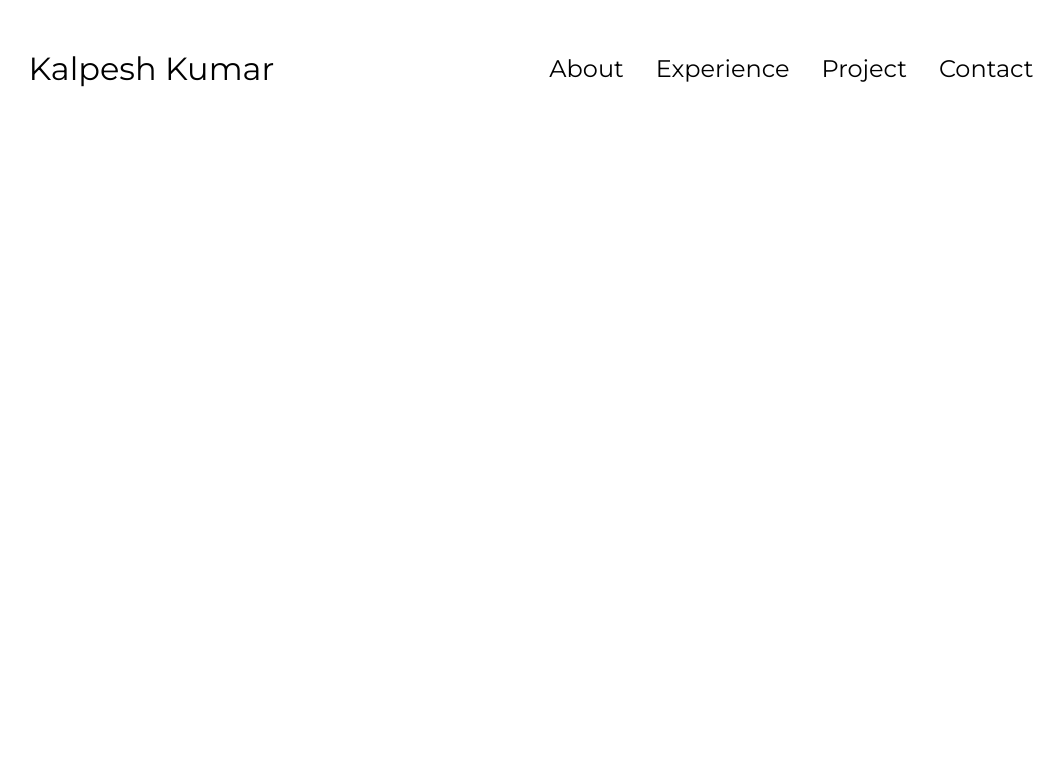
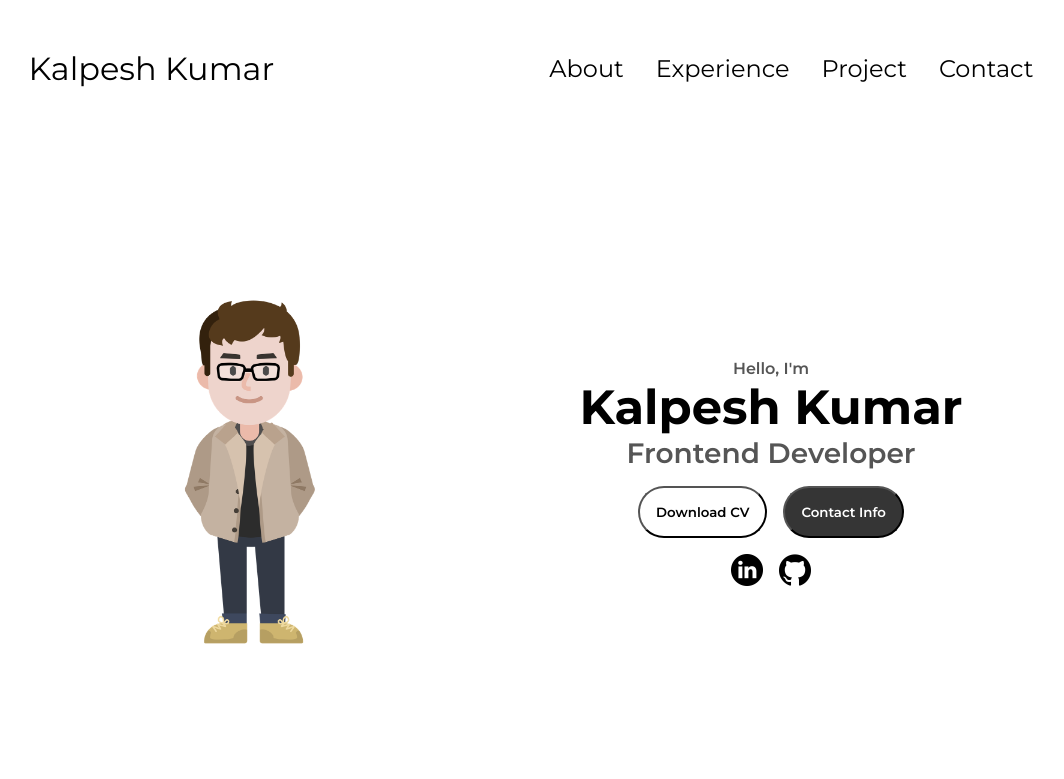
Before and after one commit to KalpeshKumar09/PORTFOLIO-TEMPLATE, a plain HTML site: page index.html in a window 1280 px wide. Shown: the whole page, without its empty margins (109-1173 px from the left). Drawn offline with Linux system fonts and the light colour scheme.

Commit message:
Home Page is added

```diff
--- a/index.html
+++ b/index.html
@@ -39,6 +39,26 @@
     </nav>
 
 
+    <!-- HOME PAGE -->
+     <section id="profile">
+        <div class="section_pic-container">
+            <img src="./assets/character.png" alt="profile picture">
+        </div>
+        <div class="section__text">
+            <p class="section__text__p1">Hello, I'm</p>
+            <h1 class="title">Kalpesh Kumar</h1>
+            <p class="section__text__p2">Frontend Developer</p>
+            <div class="btn-container">
+                <button class="btn btn-color-2" onclick="window.open('./assets/resume-example.pdf')">Download CV</button>
+                <button class="btn btn-color-1" onclick="location.href='#contact'">Contact Info</button>
+            </div>
+            <div class="social-container">
+                <img src="./assets/linkedin.png" alt="My Linkedin profile" class="icon" onclick="location.href='https://www.linkedin.com/in/kalpesh-kumar/'">
+                <img src="./assets/github.png" alt="My GitHub profile" class="icon" onclick="location.href='https://github.com/KalpeshKumar09'">
+            </div>
+        </div>
+     </section>
+
     <script src="app.js"></script>
 </body>
 </html>
--- a/stylesheet.css
+++ b/stylesheet.css
@@ -137,3 +137,106 @@ a:hover{
 .hamburger-icon span:last-child{
     transform: none;
 }
+
+
+/* HOME PAGE */
+section{
+    padding-top: 4vh;
+    height: 96vh;
+    margin: 0 10rem;
+    box-sizing: border-box;
+    min-height: fit-content;
+}
+
+.section-container{
+    display: flex;
+}
+
+#profile{
+    display: flex;
+    justify-content: center;
+    gap: 5rem;
+    height: 80vh;
+}
+
+.section_pic-container{
+    display: flex;
+    height: 400px;
+    width: 400px;
+    margin: auto 0;
+}
+
+.section__text{
+    align-self: center;
+    text-align: center;
+}
+
+.section__text p{
+    font-weight: 600;
+}
+
+.section__text__p1{
+    text-align: center;
+}
+
+.section__text__p2{
+    font-size: 1.75rem;
+    margin-bottom: 1rem;
+}
+
+.title{
+    font-size: 3rem;
+    text-align: center;
+}
+
+.social-container{
+    display: flex;
+    justify-content: center;
+    margin-top: 1rem;
+    gap: 1rem;
+}
+
+.icon{
+    cursor: pointer;
+    height: 2rem;
+}
+
+.btn-container{
+    display: flex;
+    justify-content: center;
+    gap: 1rem;
+}
+
+.btn{
+    font-weight: 600;
+    transition: all 300ms ease;
+    padding: 1rem;
+    border-image-width: 8rem;
+    border-radius: 2rem;
+}
+
+.btn-color-1, .btn-color-2{
+    border: rgb(53, 53, 53)v0.1rem solid;
+}
+
+.btn-color-1:hover,
+.btn-color-2:hover{
+    cursor: pointer;
+}
+
+.btn-color-1, .btn-color-2:hover{
+    background: rgb(53, 53, 53);
+    color: white;
+}
+
+.btn-color-1:hover{
+    background: rgb(0, 0, 0);
+}
+
+.btn-color-2{
+    background: none;
+}
+
+.btn-color-2:hover{
+    border: rgb(255,255,255) 0.1rem solid;
+}
```
